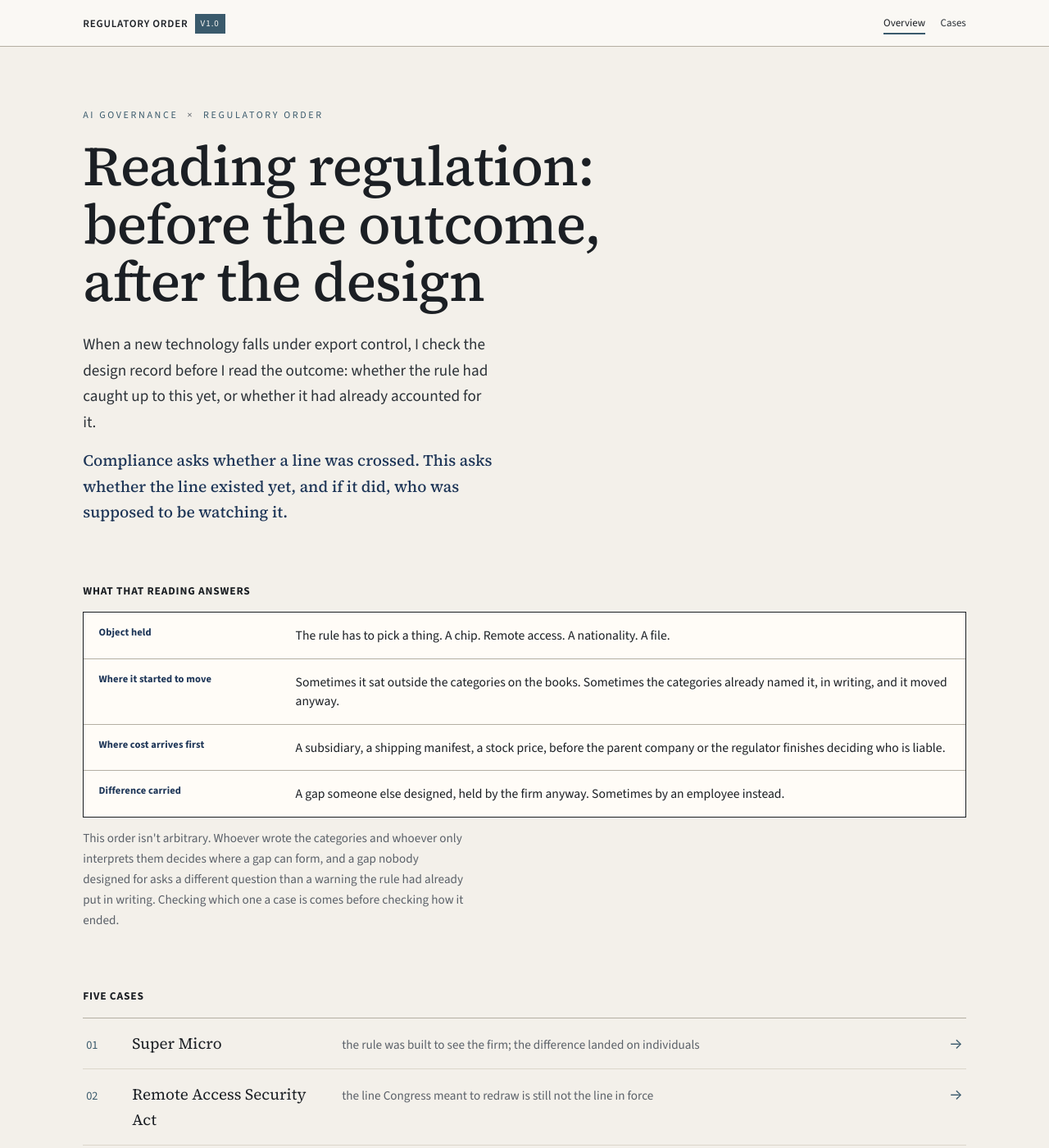
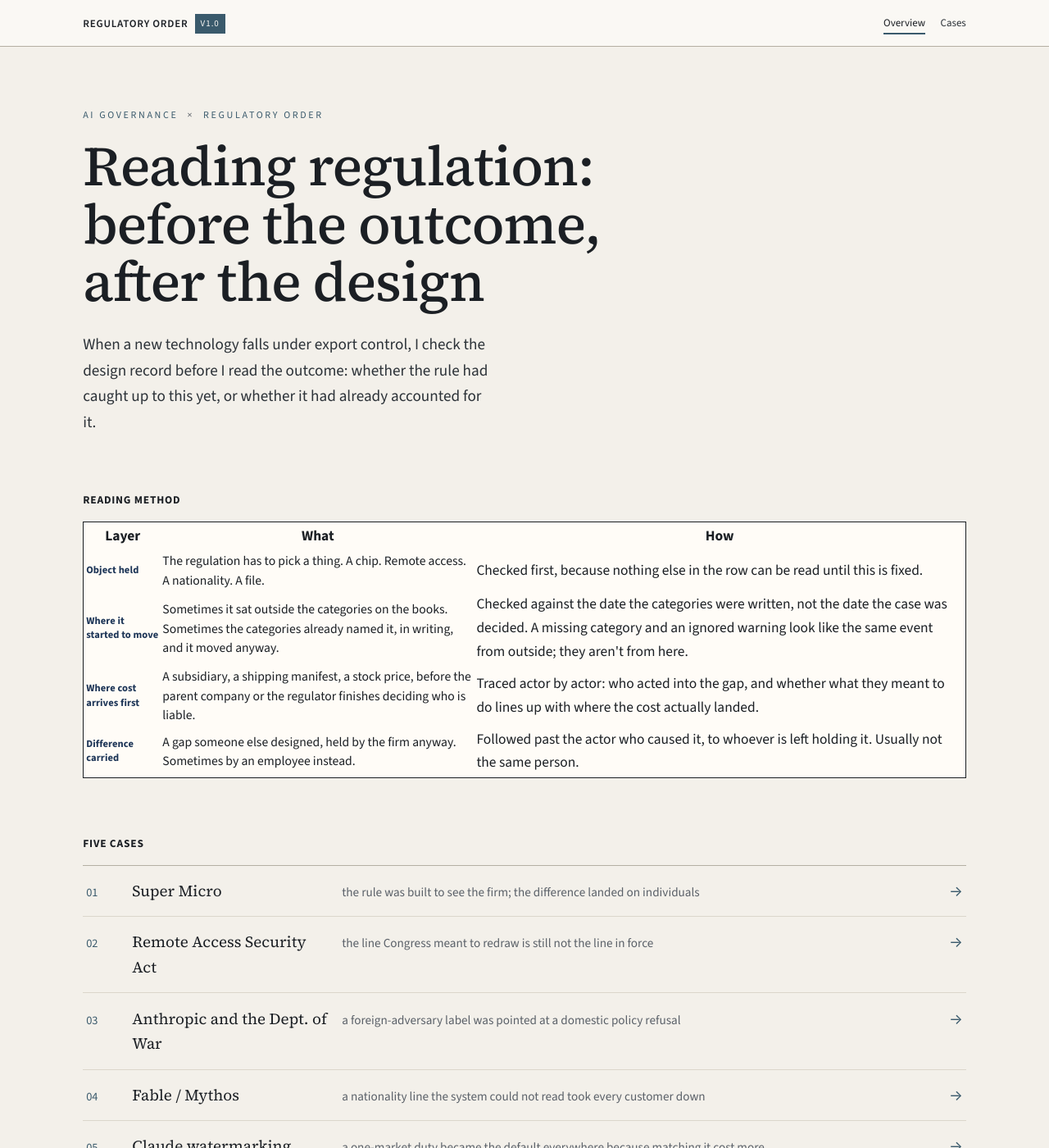
Before and after one commit to GaeunLim01/regulatory-order, a Jekyll site: the page built from index.html, in a window 1280 px wide and 1400 px high. Shown: the whole window at 82% size. Built offline with Jekyll 4.4.1, drawn with Linux system fonts in a browser that asks for light colours.

Commit message:
Add files via upload

```diff
--- a/index.html
+++ b/index.html
@@ -13,30 +13,41 @@ description: A framework for reading export-control cases by checking the design
       <h1 class="cov-title">Reading regulation: before the outcome, after the design</h1>
     </div>
     <p class="cov-standfirst">When a new technology falls under export control, I check the design record before I read the outcome: whether the rule had caught up to this yet, or whether it had already accounted for it.</p>
-    <p class="cov-note">Compliance asks whether a line was crossed. This asks whether the line existed yet, and if it did, who was supposed to be watching it.</p>
 
     <!-- 1b · decision layer -->
     <div class="cov-block">
-      <p class="cov-block__head">What that reading answers</p>
-      <div class="dfour">
-        <div class="dfour__row">
-          <p class="dfour__k">Object held</p>
-          <p class="dfour__v">The rule has to pick a thing. A chip. Remote access. A nationality. A file.</p>
-        </div>
-        <div class="dfour__row">
-          <p class="dfour__k">Where it started to move</p>
-          <p class="dfour__v">Sometimes it sat outside the categories on the books. Sometimes the categories already named it, in writing, and it moved anyway.</p>
-        </div>
-        <div class="dfour__row">
-          <p class="dfour__k">Where cost arrives first</p>
-          <p class="dfour__v">A subsidiary, a shipping manifest, a stock price, before the parent company or the regulator finishes deciding who is liable.</p>
-        </div>
-        <div class="dfour__row">
-          <p class="dfour__k">Difference carried</p>
-          <p class="dfour__v">A gap someone else designed, held by the firm anyway. Sometimes by an employee instead.</p>
-        </div>
-      </div>
-      <p class="dfour-note">This order isn't arbitrary. Whoever wrote the categories and whoever only interprets them decides where a gap can form, and a gap nobody designed for asks a different question than a warning the rule had already put in writing. Checking which one a case is comes before checking how it ended.</p>
+      <p class="cov-block__head">Reading method</p>
+      <table class="dfour">
+        <thead>
+          <tr>
+            <th class="dfour__hk">Layer</th>
+            <th class="dfour__hw">What</th>
+            <th class="dfour__hh">How</th>
+          </tr>
+        </thead>
+        <tbody>
+          <tr>
+            <td class="dfour__k">Object held</td>
+            <td class="dfour__v">The regulation has to pick a thing. A chip. Remote access. A nationality. A file.</td>
+            <td class="dfour__h">Checked first, because nothing else in the row can be read until this is fixed.</td>
+          </tr>
+          <tr>
+            <td class="dfour__k">Where it started to move</td>
+            <td class="dfour__v">Sometimes it sat outside the categories on the books. Sometimes the categories already named it, in writing, and it moved anyway.</td>
+            <td class="dfour__h">Checked against the date the categories were written, not the date the case was decided. A missing category and an ignored warning look like the same event from outside; they aren't from here.</td>
+          </tr>
+          <tr>
+            <td class="dfour__k">Where cost arrives first</td>
+            <td class="dfour__v">A subsidiary, a shipping manifest, a stock price, before the parent company or the regulator finishes deciding who is liable.</td>
+            <td class="dfour__h">Traced actor by actor: who acted into the gap, and whether what they meant to do lines up with where the cost actually landed.</td>
+          </tr>
+          <tr>
+            <td class="dfour__k">Difference carried</td>
+            <td class="dfour__v">A gap someone else designed, held by the firm anyway. Sometimes by an employee instead.</td>
+            <td class="dfour__h">Followed past the actor who caused it, to whoever is left holding it. Usually not the same person.</td>
+          </tr>
+        </tbody>
+      </table>
     </div>
 
     <!-- 4 · five cases -->
```
